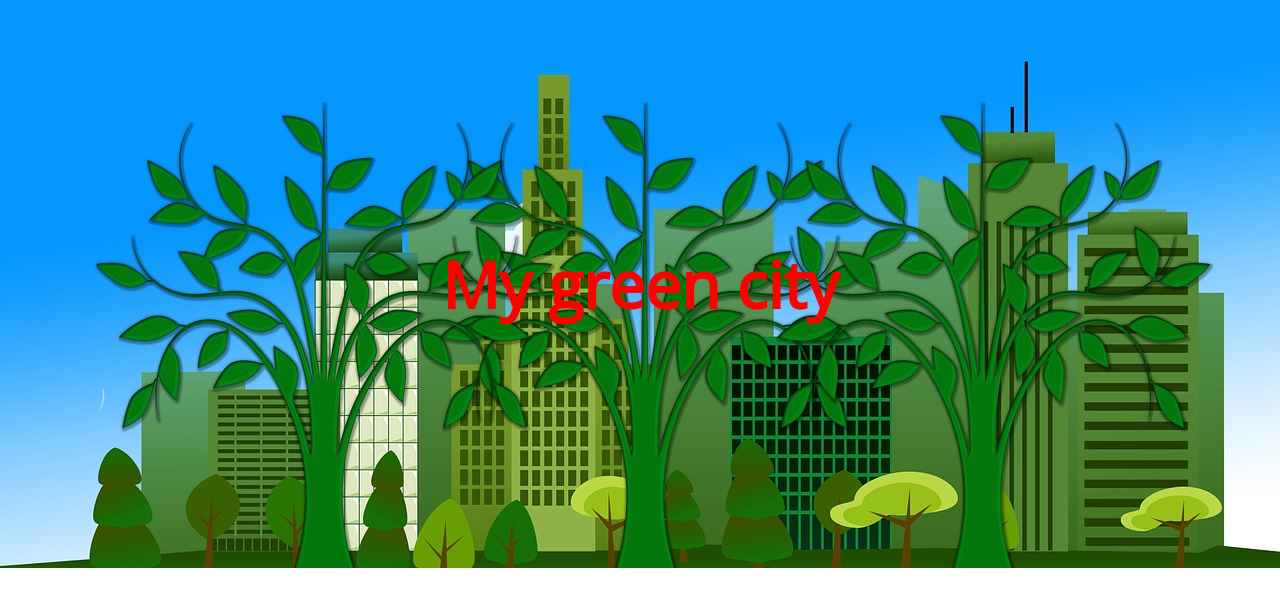
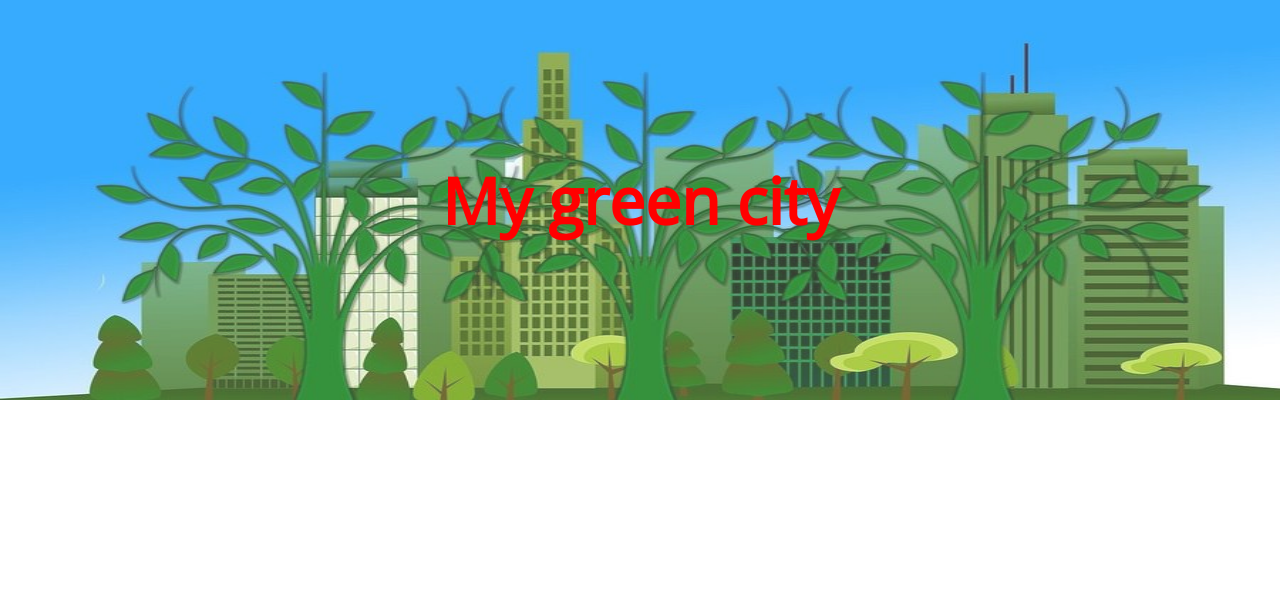
Before and after one commit to sdesousa/MyGreenCity_PHP, a PHP site: page / in a window 1280 px wide. Shown: the part 80-687 px from the top of the page. Run offline with PHP 8.4, Linux system fonts and the light colour scheme.

Commit message:
solution avec superposition

```diff
--- a/index.html
+++ b/index.html
@@ -14,7 +14,7 @@
     </head>
 
     <body>
-
+        <!-- section header -->
         <header>
             <nav>
                 <ul>
@@ -28,7 +28,7 @@
             </nav>
             <div class="superposition">
                 <h1> My green city </h1>
-<!--                <img class="banner" src="banner.jpg" alt="My green city banner">    -->
+                <img class="banner" src="images/banner_d.jpg" alt="My green city banner">
             </div>
 
         </header>
--- a/style.css
+++ b/style.css
@@ -69,21 +69,32 @@ ul li:hover {
 .superposition {
 	display: flex;
 	flex-direction: column;
+	flex-wrap: nowrap;
 	position: relative;
 	justify-content: center;
     align-items: center;
-    background-image: url("images/banner.jpg");
-    background-size: cover;
-    background-repeat: no-repeat;
-    max-width: 100vw;
-    min-height: 568px;
+    height: 400px;
 }
 
 h1 {
 	font-size: 4em;
 	color: red;
 	font-weight: bolder;
+	z-index: 1;
 }
+
+.banner {
+    width: 100%;
+    height: 100%;
+	position: absolute;
+    top: 0;
+    right: 0;
+    bottom: 0;
+    left: 0;
+    opacity: 0.8;
+}
+
+
 
 @media only screen and (max-width: 961px) {
 
```
Also changed, not shown: images/banner_d.jpg (added), images/banner_m.jpg (added).
